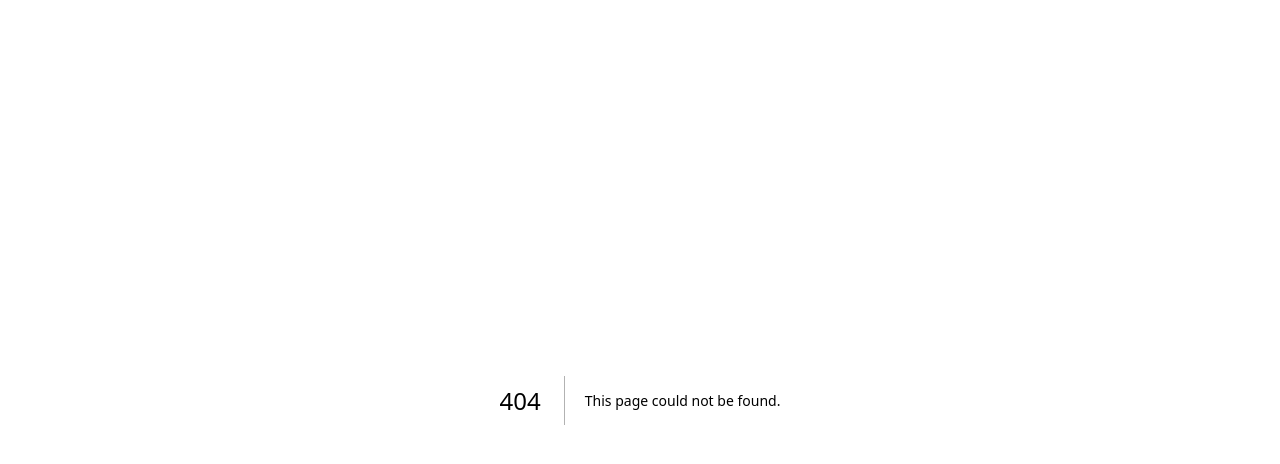
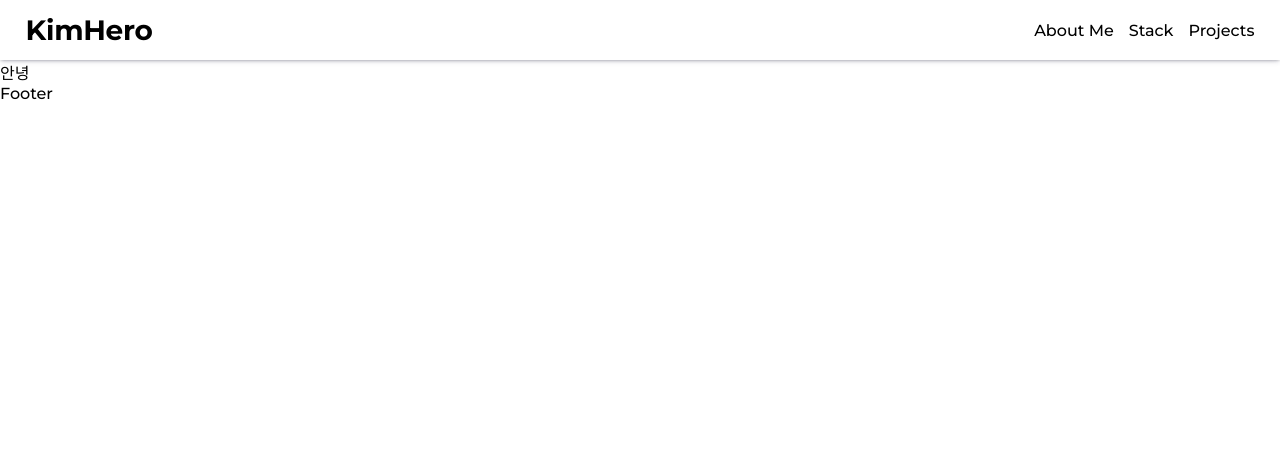
Before and after one commit to houndhollis/Next-Project, a Next.js app: page /aboutme in a window 1280 px wide. Before the commit this address had no page. Shown: the top 464 px of the page. Built offline with nearby package versions, Linux system fonts and the light colour scheme.

Commit message:
fix:홈페이지 최적화

```diff
--- a/components/Header.js
+++ b/components/Header.js
@@ -1,16 +1,18 @@
 import styled from 'styled-components'
-
+import Link from 'next/link'
 
 const Header = () => {
 
   return (
     <HeaderContainer>
       <HeaderInnerContainer>
-        <LogoBox>KimHero</LogoBox>
+        <LogoBox>
+          <Link href={'/home'}>KimHero</Link>
+        </LogoBox>
         <ButtonBox>
-          <span>About Me</span>
-          <span>Stack</span>
-          <span>Projects</span>
+          <Link href={'/aboutme'}><span>About Me</span></Link>
+          <Link href={'/aboutme'}><span>Stack</span></Link>
+          <Link href={'/aboutme'}><span>Projects</span></Link>
         </ButtonBox>
       </HeaderInnerContainer>
     </HeaderContainer>
@@ -48,7 +50,7 @@ const LogoBox = styled.div`
 `
 
 const ButtonBox = styled.div`
- & span + span {
-   margin-left: 10px;
+ & a + a {
+   margin-left: 15px;
  }
 `
--- /dev/null
+++ b/pages/aboutme.js
@@ -0,0 +1,11 @@
+import Layout from '../components/Layout'
+
+const AboutMe = () => {
+    return (
+       <Layout>
+           <div>안녕</div>
+       </Layout>
+    )
+}
+
+export default AboutMe
```
Also changed, not shown: components/home/Introduce.js (+6 -4 lines).
